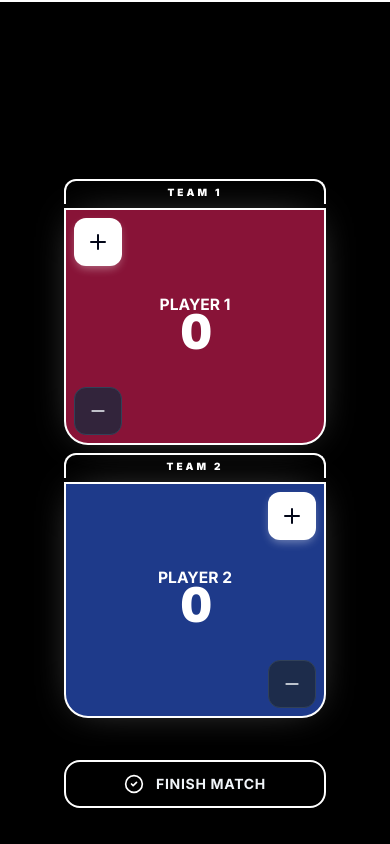
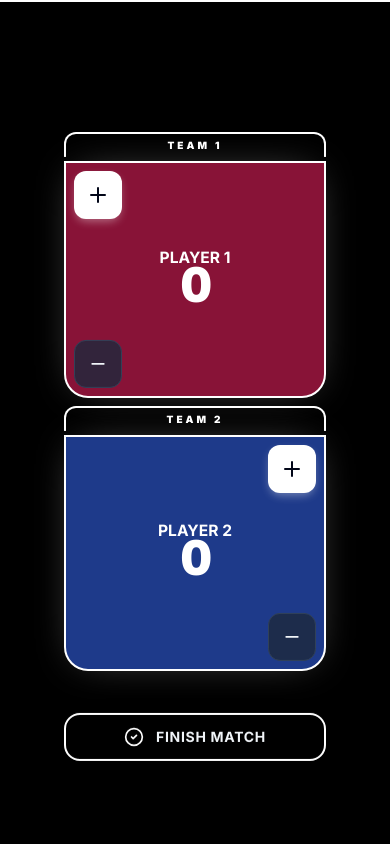
Before and after one commit to benjistealth/PoolPro, a React app: page / in a window 390 px wide. Built offline with nearby package versions, Linux system fonts and the light colour scheme; the HTML template or start-up script is replaced by a standard one.

Commit message:
mobile layout improvement - tiny

```diff
--- a/src/App.tsx
+++ b/src/App.tsx
@@ -756,7 +756,7 @@ export default function App() {
               initial={{ opacity: 0 }}
               animate={{
                 opacity: 1,
-                y: (window.innerWidth < 1024 && !isNavVisible) ? -12 : 0
+                y: (window.innerWidth < 1024 && !isNavVisible) ? "-7vh" : 0
               }}
               exit={{ opacity: 0 }}
               transition={{ duration: 0.4, ease: "easeInOut" }}
```
